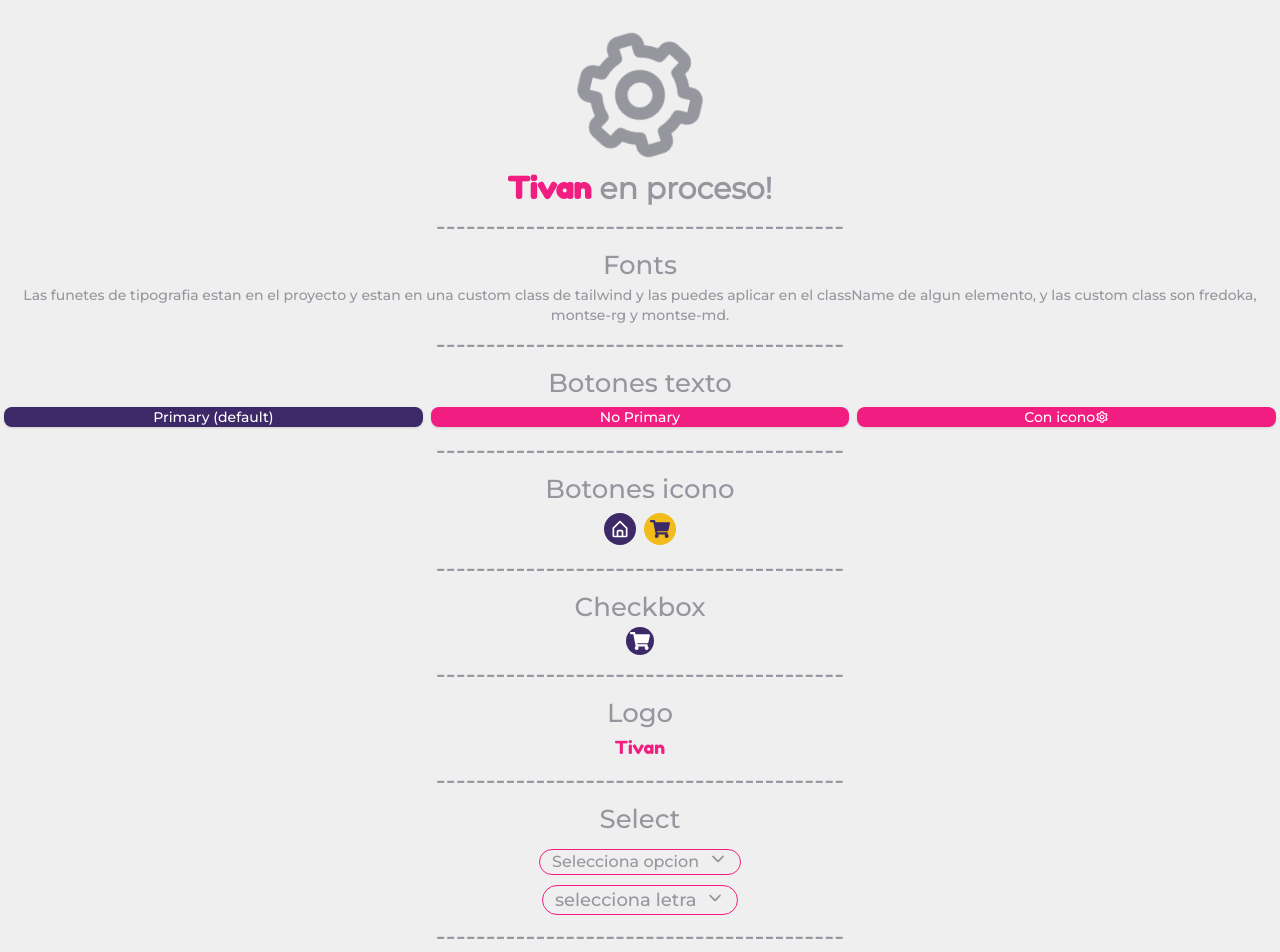
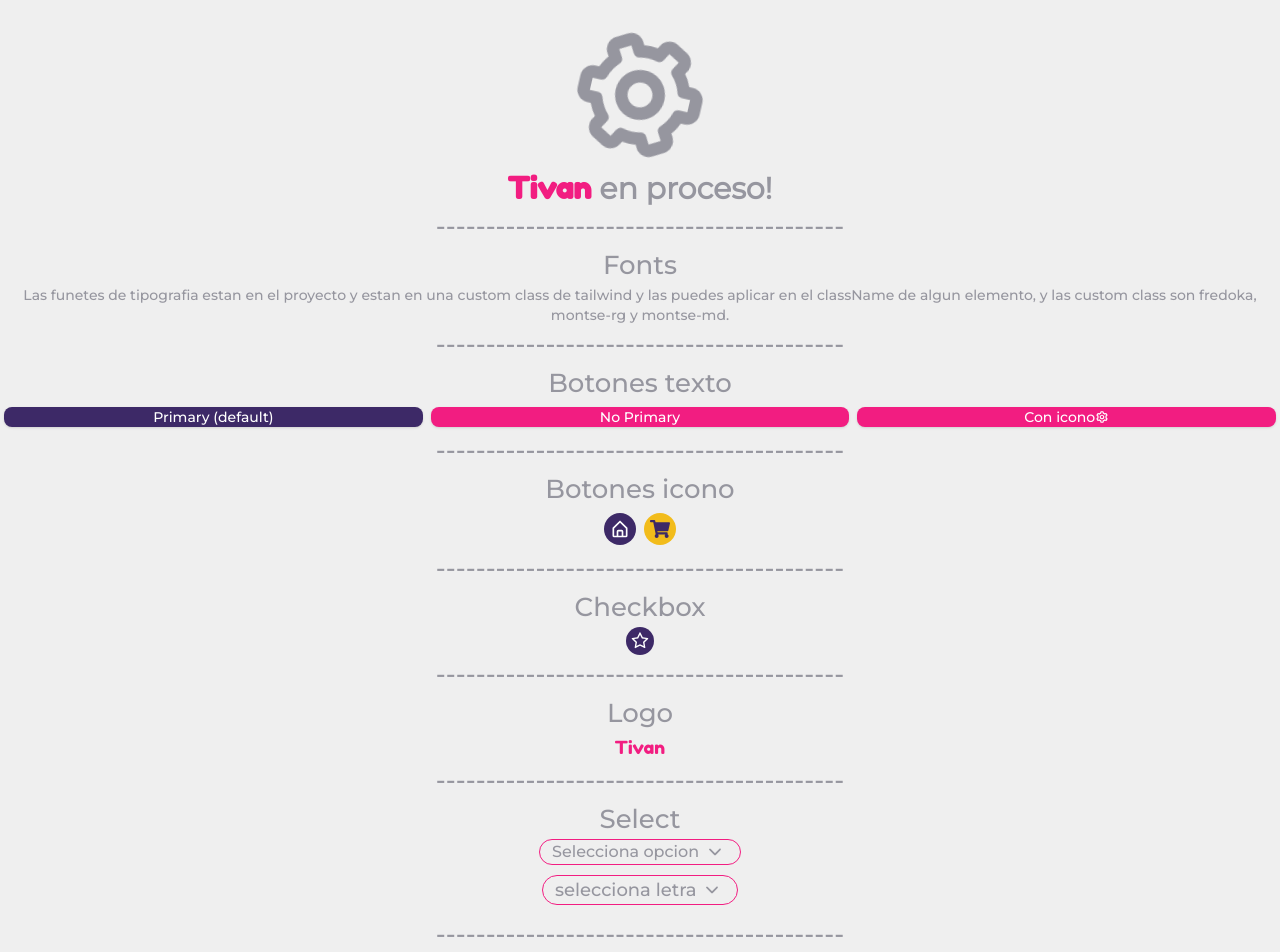
Before and after one commit to odonML/tivan-frontend, a React (Create React App) app: page / in a window 1280 px wide. Shown: the top 952 px of the page. Built offline with nearby package versions, Linux system fonts and the light colour scheme.

Commit message:
checkbox and select fix aling

```diff
--- a/src/App.js
+++ b/src/App.js
@@ -85,7 +85,7 @@ function App() {
         </div>
         -----------------------------------------
         <p>Checkbox</p>
-        <ButtonCheckbox icon={<FaShoppingCart size={20} />} />
+        <ButtonCheckbox />
         -----------------------------------------
         <p>Logo</p>
         <div>
--- a/src/components/shared/ButtonCheckbox.js
+++ b/src/components/shared/ButtonCheckbox.js
@@ -1,24 +1,37 @@
-import React from "react";
+import React, { useState } from "react";
+import { AiFillStar, AiOutlineStar } from "react-icons/ai";
 
 function ButtonCheckbox({
-  bgColor = "bg-purple-0",
-  txColor = "text-white",
-  icon,
+  bgColorNoActive = "bg-purple-0",
+  bgColorActive = "bg-yellow-0",
+  txColorNoActive = "text-white",
+  txColorActive = "text-purple-0",
+  iconActive = <AiFillStar size={20} />,
+  iconNoActice = <AiOutlineStar size={20} />,
 }) {
+  const [checked, setChecked] = useState(false);
+
   const handleChecked = (e) => {
     // Checked value
     const value = e.target.checked;
+    setChecked(value);
     console.log(value);
   };
 
   return (
     <div className="custom-checkbox">
       <label className={` cursor-pointer flex items-center`}>
-        <input type="checkbox" onChange={(e) => handleChecked(e)} />
+        <input
+          type="checkbox"
+          className="hidden"
+          onChange={(e) => handleChecked(e)}
+        />
         <span
-          className={`relative inline-block p-1 ${bgColor} ${txColor} rounded-full`}
+          className={`relative inline-block p-1 ${
+            checked ? bgColorActive : bgColorNoActive
+          } ${checked ? txColorActive : txColorNoActive} rounded-full`}
         >
-          {icon}
+          {checked ? iconActive : iconNoActice}
         </span>
       </label>
     </div>
--- a/src/components/shared/Select.js
+++ b/src/components/shared/Select.js
@@ -3,7 +3,7 @@ import { IoIosArrowDown } from "react-icons/io";
 
 function Select({ options, msj, fontSize = "sm" }) {
   return (
-    <div className={` custom-select w-full h-auto`}>
+    <div className={` custom-select`}>
       <select
         name="select"
         className={`w-full appearance-none border px-3 pr-10 border-pink-0 bg-gray-3 focus:bg-gray-3 focus:outline-none rounded-full ${
@@ -24,7 +24,7 @@ function Select({ options, msj, fontSize = "sm" }) {
           </option>
         ))}
       </select>
-      <div className="select-arrow absolute top-0 right-0 flex items-center w-10 h-full pl-2 center pointer-events-none	">
+      <div className="arrow-select">
         <IoIosArrowDown size={18} />
       </div>
     </div>
--- a/src/components/shared/TitleSection.js
+++ b/src/components/shared/TitleSection.js
@@ -2,15 +2,14 @@ import ButtonCheckbox from "components/shared/ButtonCheckbox";
 import React from "react";
 import { BiLockAlt, BiLockOpenAlt } from "react-icons/bi";
 
-function TitleSection({ text, locked }) {
+function TitleSection({ text }) {
   return (
     <div className="flex items-center justify-center">
       <p className="mx-1 text-base">{text}</p>
-      {locked ? (
-        <ButtonCheckbox icon={<BiLockAlt />} />
-      ) : (
-        <ButtonCheckbox icon={<BiLockOpenAlt />} />
-      )}
+      <ButtonCheckbox
+        iconActive={<BiLockOpenAlt size={20} />}
+        iconNoActice={<BiLockAlt size={20} />}
+      />
     </div>
   );
 }
--- a/src/index.css
+++ b/src/index.css
@@ -19,7 +19,7 @@
 .root,
 #root,
 #docs-root {
-  --white: #FFFFFF;
+  --white: #ffffff;
   --black: #000000;
   /* pink */
   --pink-0: #f21d81;
@@ -64,15 +64,30 @@
     font-family: "montserrat-medium";
   }
 }
+
+/* Select */
 .custom-select {
   position: relative;
+  height: auto;
+  margin-bottom: 10px;
+  display: flex;
+  align-items: center;
+}
+.arrow-select {
+  position: absolute;
+  top: 0;
+  right: 0;
+  display: flex;
+  align-items: center;
+  justify-content: center;
+  height: 100%;
+  width: 2em;
+  padding: 0px;
+  pointer-events: none;
 }
 /* Custom checkbox */
 .custom-checkbox label input[type="checkbox"] {
   display: none;
-}
-.custom-checkbox label input[type="checkbox"]:checked ~ span {
-  outline: solid 1px var(--pink-0);
 }
 
 body {
```
